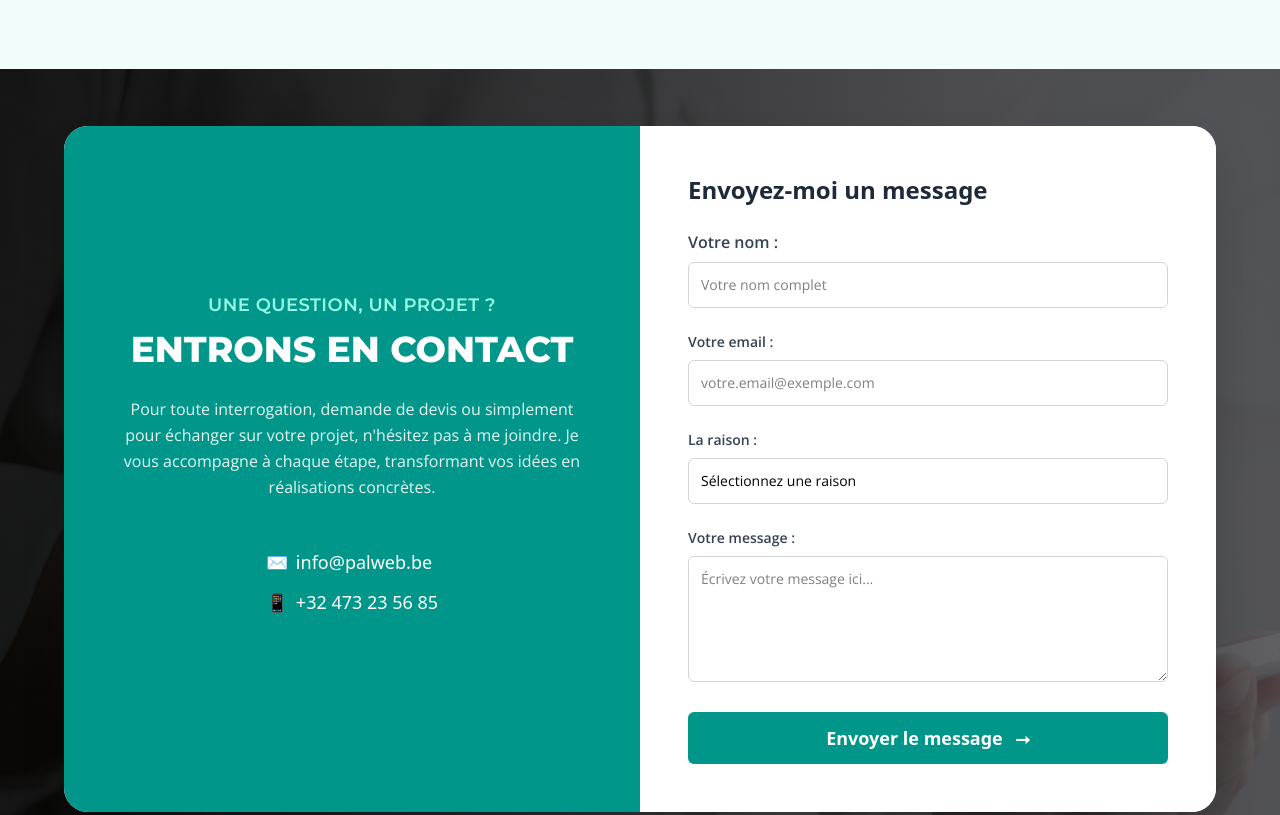
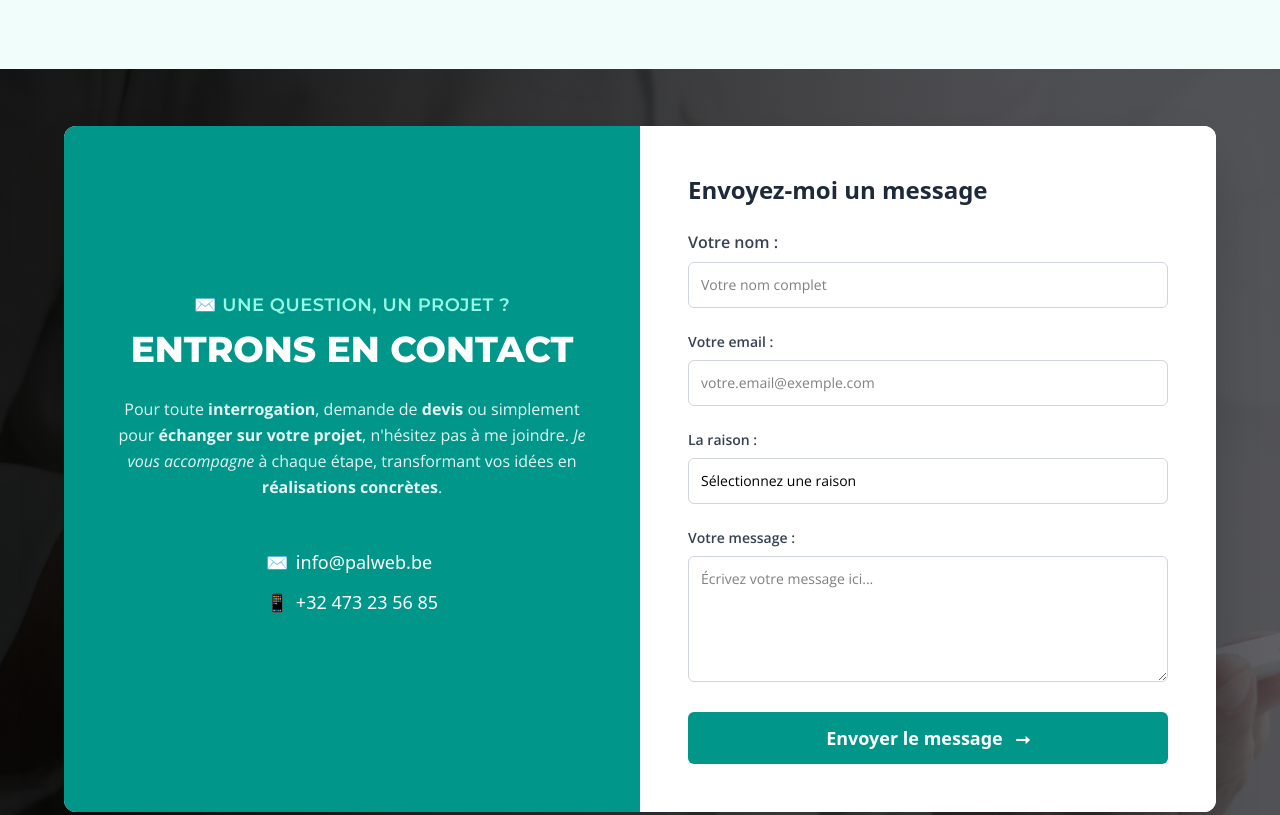
Before and after one commit to th3rival89/palweb, a website: page index.html in a window 1280 px wide. Shown: the part 5400-6215 px from the top of the page. Drawn offline with nearby package versions, Linux system fonts and the light colour scheme.

Commit message:
edit-style-contact

```diff
--- a/index.html
+++ b/index.html
@@ -304,16 +304,17 @@
                 </div>
                     <section class="relative min-h-screen flex items-center justify-center py-10 bg-gray-100">
                         <div class="relative z-10 w-11/12 max-w-6xl mx-auto
-                                    bg-white rounded-3xl shadow-2xl overflow-hidden
-                                    flex flex-col lg:flex-row"> <div class="w-full lg:w-1/2 p-8 lg:p-12 flex flex-col justify-center items-center text-center
+                                    bg-white rounded-xl shadow-2xl overflow-hidden
+                                    flex flex-col lg:flex-row">
+                                <div class="w-full lg:w-1/2 p-8 lg:p-12 flex flex-col justify-center items-center text-center
                                         bg-teal-600 text-white"> <h3 class="font-title text-base sm:text-lg uppercase text-teal-200 font-semibold mb-2 tracking-wide">
-                                    UNE QUESTION, UN PROJET ?
+                                    ✉️ UNE QUESTION, UN PROJET ?
                                     </h3>
                                     <h2 class="font-title text-3xl sm:text-4xl font-extrabold leading-tight mb-6">
                                         ENTRONS EN CONTACT
                                     </h2>
-                                <p class="font-text text-base leading-relaxed mb-12 opacity-90">
-                                    Pour toute interrogation, demande de devis ou simplement pour échanger sur votre projet, n'hésitez pas à me joindre. Je vous accompagne à chaque étape, transformant vos idées en réalisations concrètes.
+                                    <p class="font-text text-base leading-relaxed mb-12 opacity-90 font-light">
+                                        Pour toute <span class="font-bold">interrogation</span>, demande de <span class="font-bold">devis</span> ou simplement pour <span class="font-bold">échanger sur votre projet</span>, n'hésitez pas à me joindre. <span class="italic">Je vous accompagne</span> à chaque étape, transformant vos idées en <span class="font-bold">réalisations concrètes</span>.
                                     </p>
 
                                     <div class="text-lg space-y-3 mb-8">
```
Lines whose indentation alone changed are shown as unchanged.
